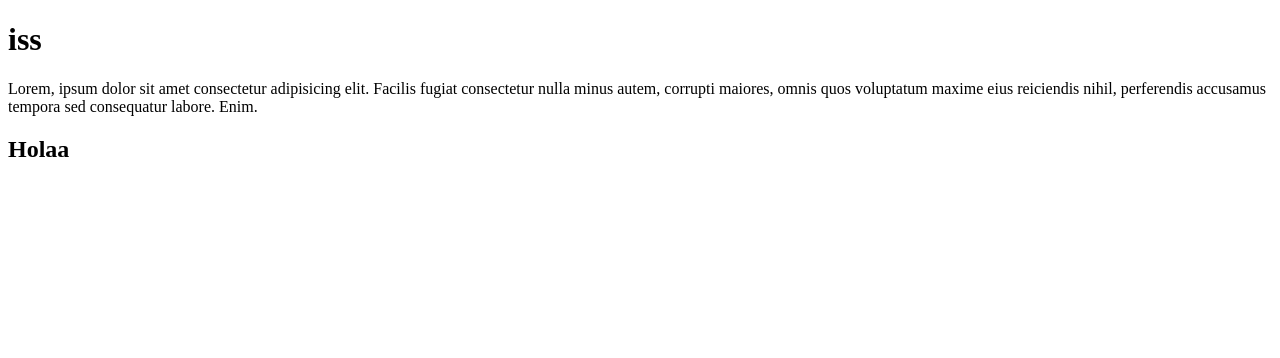
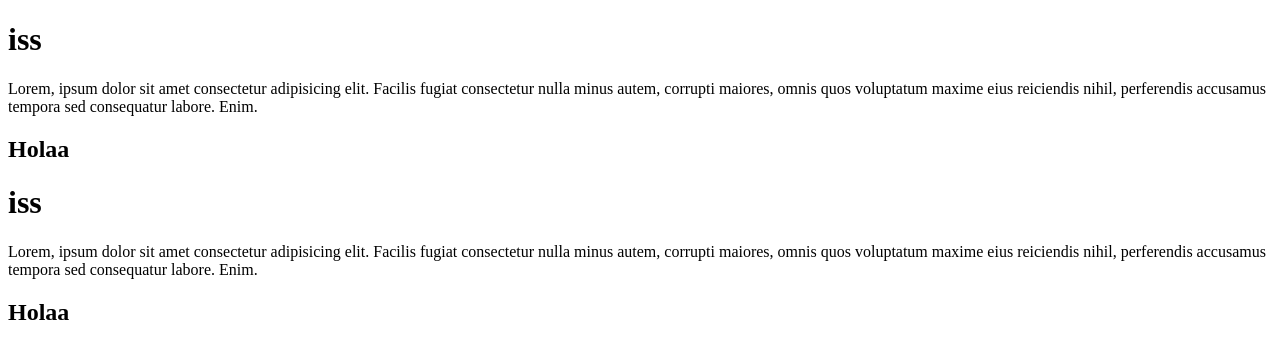
Before and after one commit to JRJ-Murphy/miweb, a plain HTML site: page Archivo.html in a window 1280 px wide. Drawn offline with Linux system fonts and the light colour scheme.

Commit message:
Agregando a SS-JRJ

```diff
--- a/Archivo.html
+++ b/Archivo.html
@@ -12,5 +12,10 @@
     <div>
         <h2>Holaa</h2>
     </div>
+    <h1>iss</h1>
+    <p>Lorem, ipsum dolor sit amet consectetur adipisicing elit. Facilis fugiat consectetur nulla minus autem, corrupti maiores, omnis quos voluptatum maxime eius reiciendis nihil, perferendis accusamus tempora sed consequatur labore. Enim.</p>
+    <div>
+        <h2>Holaa</h2>
+    </div>
 </body>
 </html>
```
